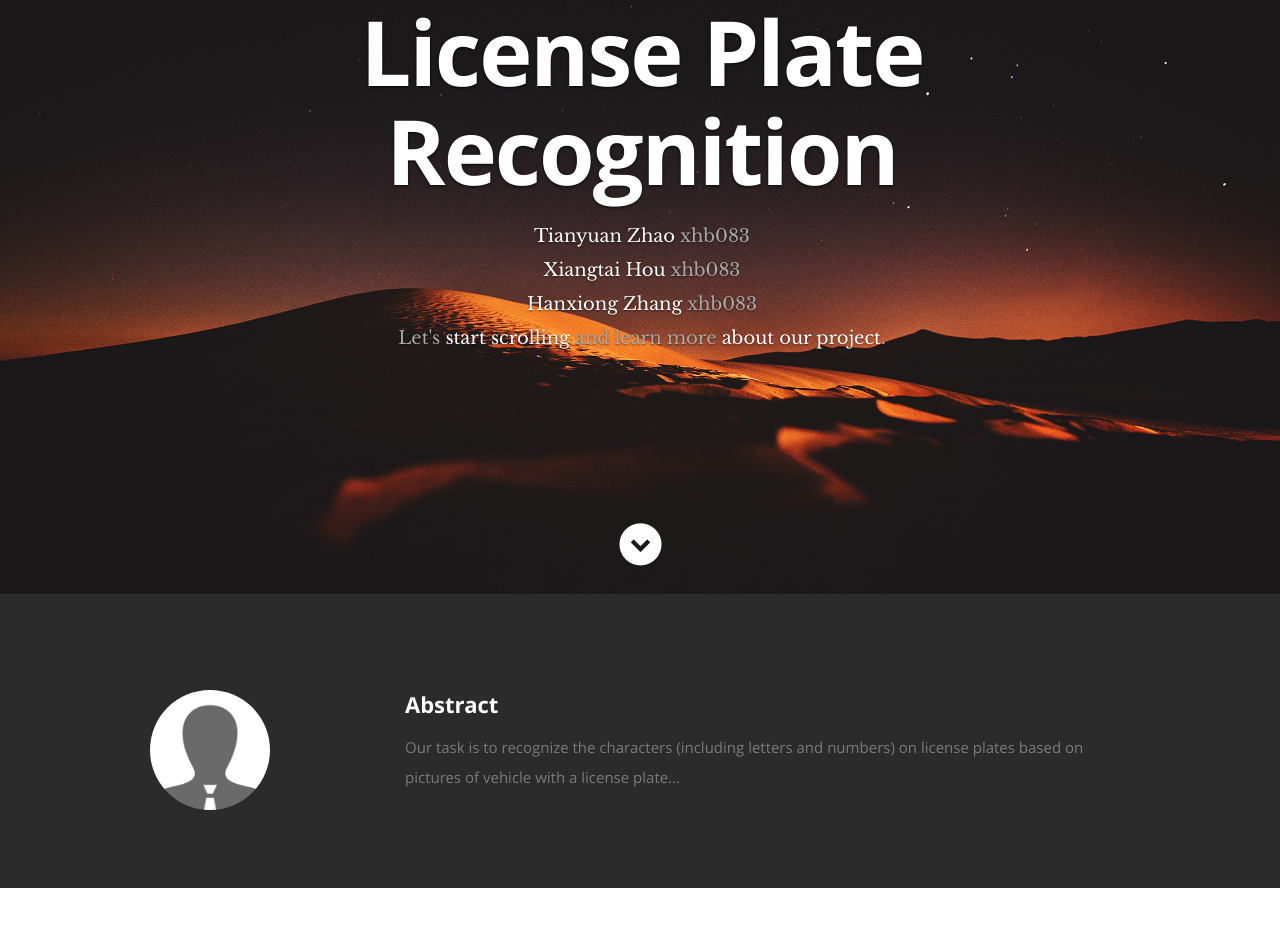
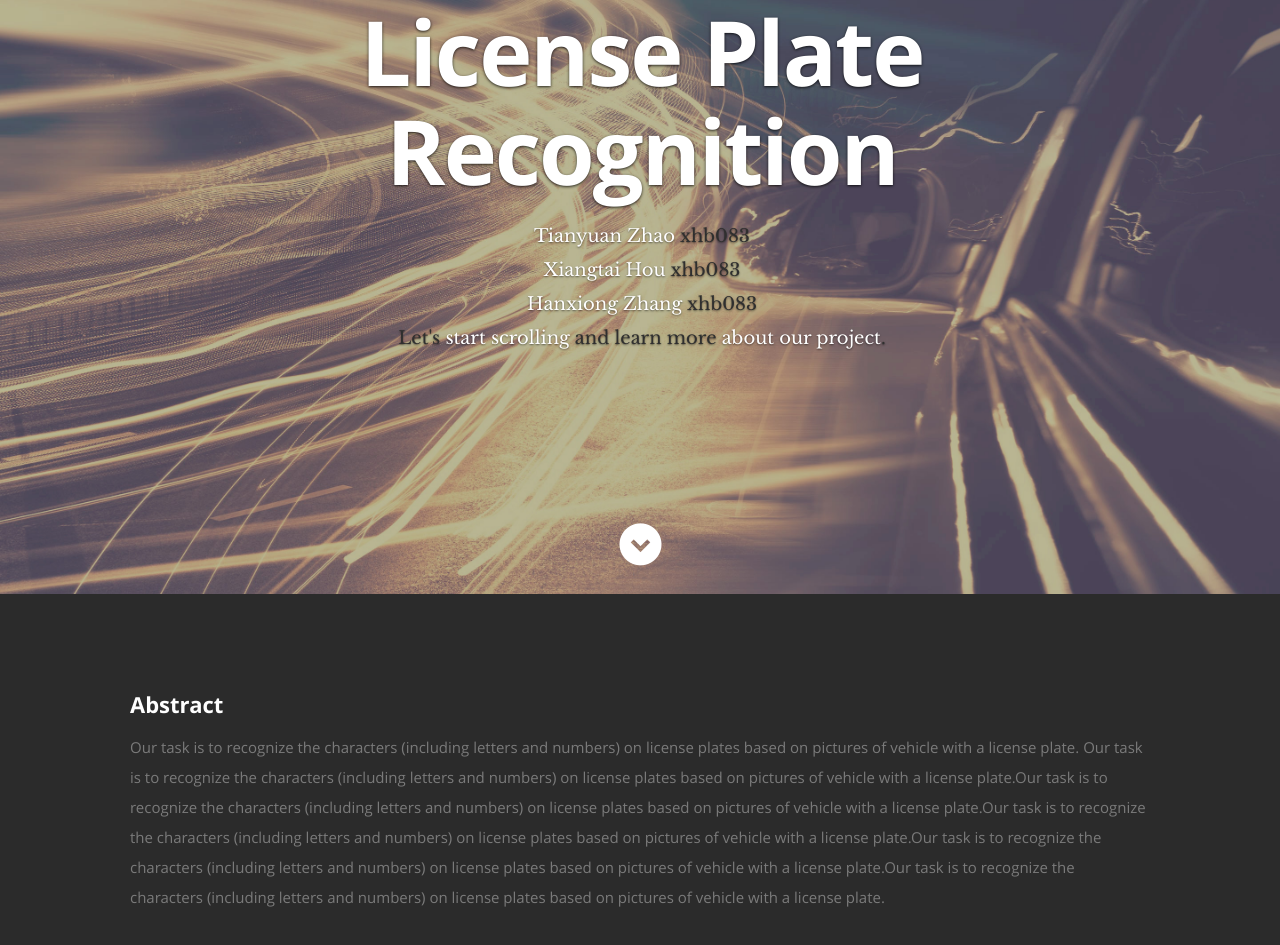
Before and after one commit to EricccccZhang/MachineLearningPresentation, a plain HTML site: page LetsDoThis/indexII.html in a window 1280 px wide. Shown: the part 206-1151 px from the top of the page. Drawn offline with nearby package versions, Linux system fonts and the light colour scheme.

Commit message:
built home and abstract
still need to fix the context

```diff
--- a/LetsDoThis/css/default.css
+++ b/LetsDoThis/css/default.css
@@ -573,7 +573,7 @@ legend {
 label span,
 legend span {
 	color: #8B9798;
-   font: 14px/24px 'opensans-regular', sans-serif;
+   font: 16px/24px 'opensans-regular', sans-serif;
 }
 
 input[type="checkbox"],
--- a/LetsDoThis/css/layout.css
+++ b/LetsDoThis/css/layout.css
@@ -33,7 +33,7 @@ header {
    height: 800px;
    min-height: 500px;
    width: 100%;
-   background: #161415 url(../images/header-background.jpg) no-repeat top center;
+   background: #161415 url(../images/background2-2.jpg) no-repeat top center;
    background-size: cover !important;
 	-webkit-background-size: cover !important;
    text-align: center;
@@ -66,7 +66,7 @@ header .banner-text h1 {
 }
 header .banner-text h3 {
    font: 18px/1.9em 'librebaskerville-regular', serif;
-   color: #A8A8A8;
+   color: #2f2f2f;
    margin: 0 auto;
    width: 70%;
    text-shadow: 0px 1px 2px rgba(0, 0, 0, .5);
--- a/LetsDoThis/indexII.html
+++ b/LetsDoThis/indexII.html
@@ -76,44 +76,25 @@
 
       <div class="row">
 
-         <div class="three columns">
+<!--          <div class="three columns">
 
             <img class="profile-pic"  src="images/profilepic.jpg" alt="" />
 
          </div>
 
-         <div class="nine columns main-col">
+         <div class="nine columns main-col"> -->
 
             <h2>Abstract</h2>
 
-            <p>Our task is to recognize the characters (including letters and numbers) on license plates based on pictures of vehicle with a license plate...
+            <p>Our task is to recognize the characters (including letters and numbers) on license plates based on pictures of vehicle with a license plate.
+              Our task is to recognize the characters (including letters and numbers) on license plates based on pictures of vehicle with a license plate.Our task is to recognize the characters (including letters and numbers) on license plates based on pictures of vehicle with a license plate.Our task is to recognize the characters (including letters and numbers) on license plates based on pictures of vehicle with a license plate.Our task is to recognize the characters (including letters and numbers) on license plates based on pictures of vehicle with a license plate.Our task is to recognize the characters (including letters and numbers) on license plates based on pictures of vehicle with a license plate.
             </p>
 
-            <div class="row">
 
-<!--                <div class="columns contact-details">
+<!--
+         </div>
+ -->
 
-                  <h2>Contact Details</h2>
-                  <p class="address">
-						   <span>Jonathan Doe</span><br>
-						   <span>1600 Amphitheatre Parkway<br>
-						         Mountain View, CA 94043 US
-                     </span><br>
-						   <span>(123)456-7890</span><br>
-                     <span>anyone@website.com</span>
-					   </p>
-
-               </div> -->
-
-<!--                <div class="columns download">
-                  <p>
-                     <a href="#" class="button"><i class="fa fa-download"></i>Download Resume</a>
-                  </p>
-               </div> -->
-
-            </div> <!-- end row -->
-
-         </div> <!-- end .main-col -->
 
       </div>
 
```
Also changed, not shown: LetsDoThis/images/background1.jpg (added), LetsDoThis/images/background2-2.jpg (added), LetsDoThis/images/background2.jpg (added), LetsDoThis/images/background3.jpg (added), LetsDoThis/images/background4.jpg (added).
